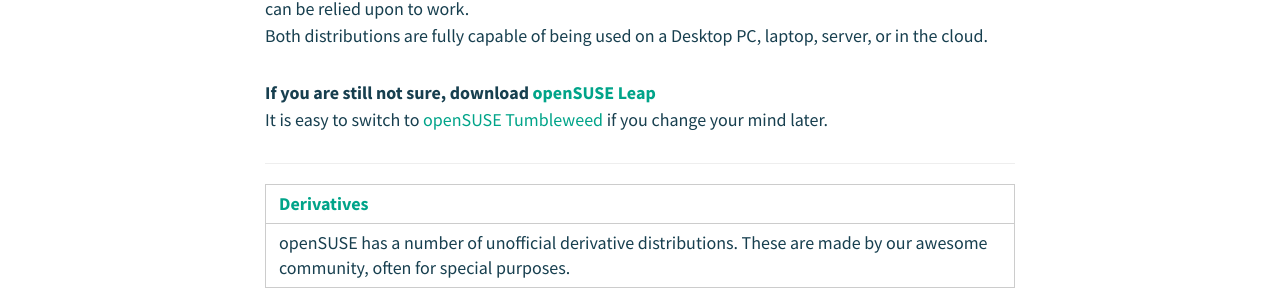
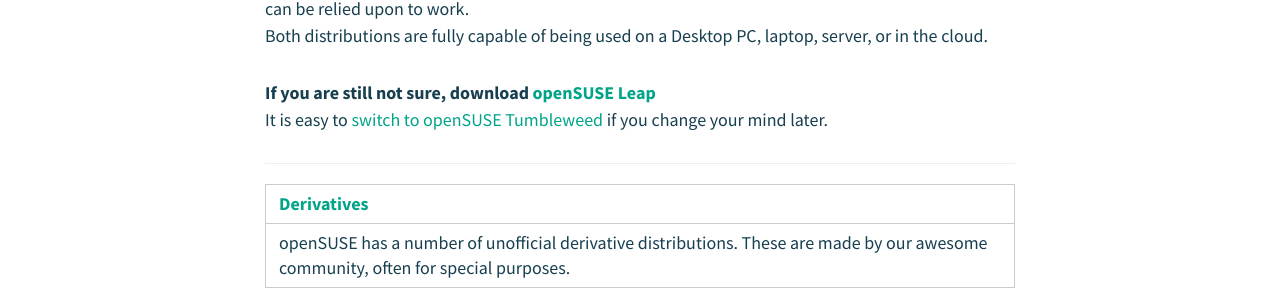
Before and after one commit to sysrich/new-software.o.o, a Jekyll site: the page built from index.md, in a window 1280 px wide and 900 px high, scrolled down 1025 px. Shown: the part 329-632 px from the top of the window. Built offline with Jekyll 4.4.1, drawn with Linux system fonts in a browser that asks for light colours; nearby versions of some CDN libraries; part of the change alters nothing that is shown.

```diff
--- a/index.md
+++ b/index.md
@@ -28,7 +28,7 @@ Both distributions are well tested by [openQA](https://openqa.opensuse.org) as w
 Both distributions are fully capable of being used on a Desktop PC, laptop, server, or in the cloud.
 
 **If you are still not sure, download [openSUSE Leap](leap)**
-It is easy to switch to [openSUSE Tumbleweed](tumbleweed) if you change your mind later.
+It is easy to [switch to openSUSE Tumbleweed](https://en.opensuse.org/openSUSE:Tumbleweed_upgrade) if you change your mind later.
 
 ***
 
```
